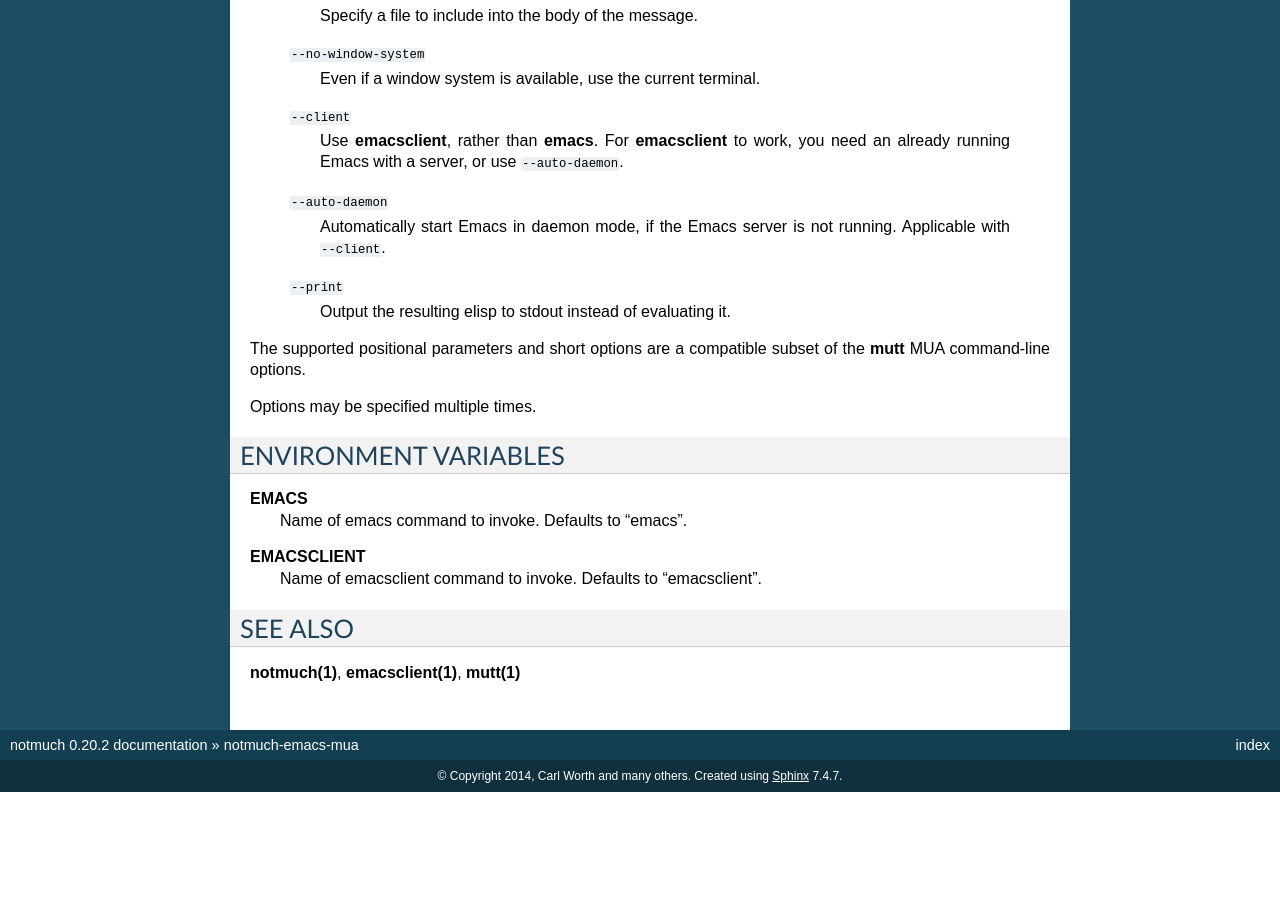
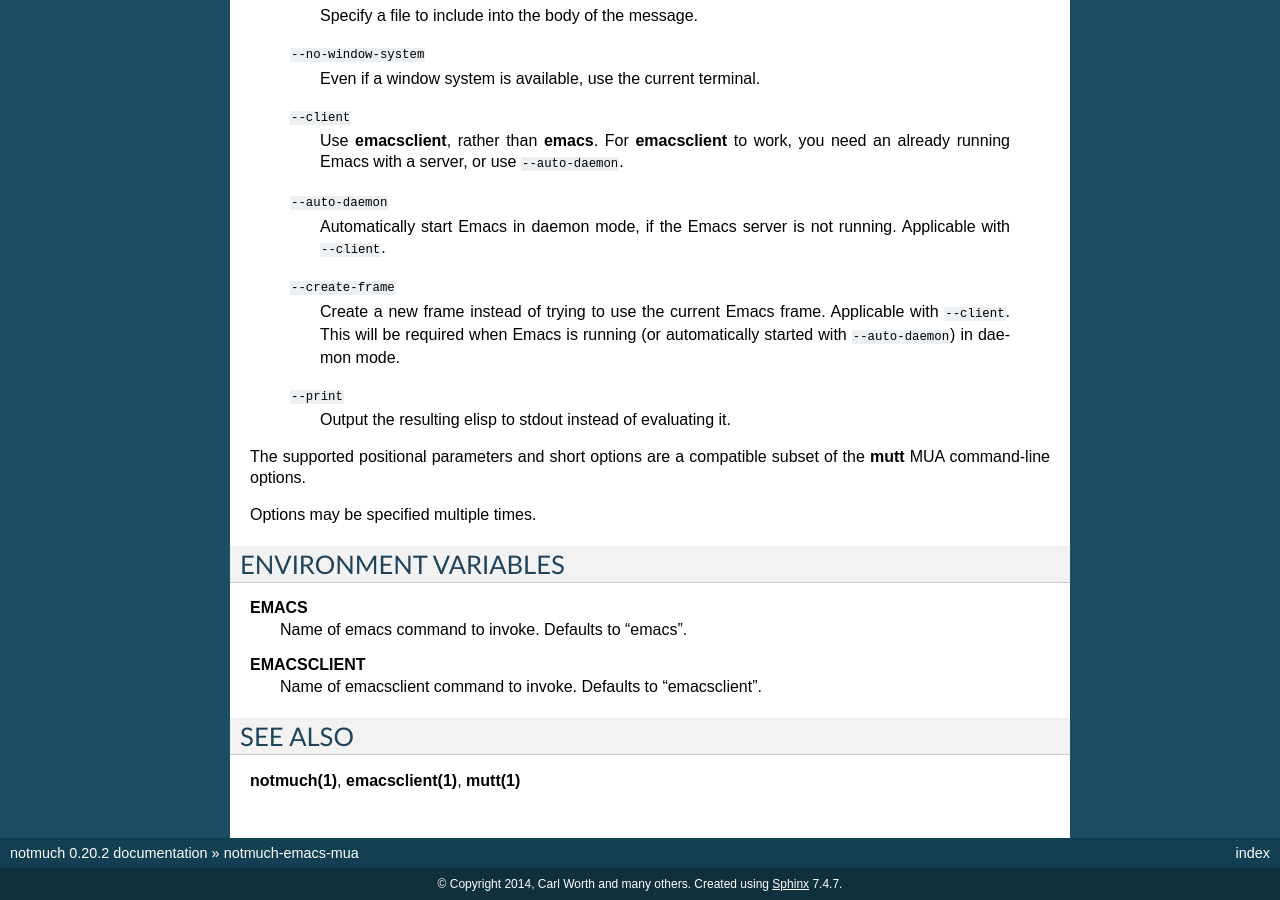
Before and after one commit to notmuch/notmuch, a Sphinx documentation site: the page built from doc/man1/notmuch-emacs-mua.rst, in a window 1280 px wide and 900 px high, scrolled down 649 px. Built offline with Sphinx 7.4.7, drawn with Linux system fonts in a browser that asks for light colours; the version number is read from the project's files by our own code; before the commit the page ends 1441 px from its top, so only the background shows below that.

Commit message:
notmuch-emacs-mua: do not create a frame by default with --client
Make the default behaviour for --client the same as emacsclient
default: do not create a new frame. Add a new option --create-frame,
passing the same option to emacsclient to create a frame.

```diff
--- a/doc/man1/notmuch-emacs-mua.rst
+++ b/doc/man1/notmuch-emacs-mua.rst
@@ -45,6 +45,12 @@ Supported options for **notmuch-emacs-mua** include
         Automatically start Emacs in daemon mode, if the Emacs server
         is not running. Applicable with ``--client``.
 
+    ``--create-frame``
+        Create a new frame instead of trying to use the current Emacs
+        frame. Applicable with ``--client``. This will be required
+        when Emacs is running (or automatically started with
+        ``--auto-daemon``) in daemon mode.
+
     ``--print``
         Output the resulting elisp to stdout instead of evaluating it.
 
```
Also changed, not shown: 1 other file.
